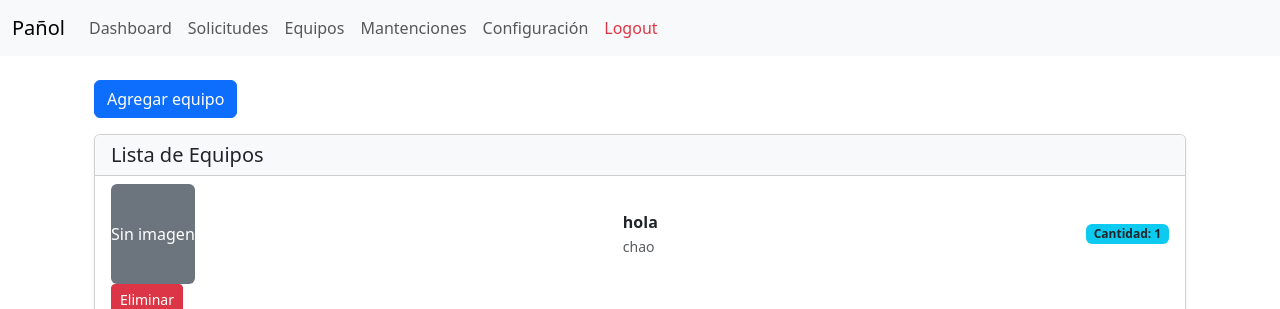
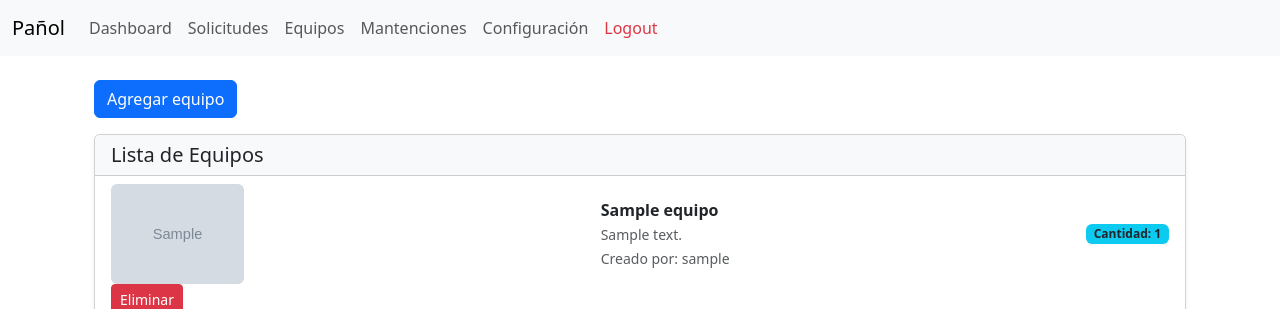
Before and after one commit to ivo448/backend_eva1, a Django app: page /equipos/ in a window 1280 px wide. Shown: the top 309 px of the page. Run offline with Django 5.2, Linux system fonts and the light colour scheme; a user stored in the database is signed in; data comes from the database, SQL or seed files in the repository; tables that the repository leaves empty hold one stand-in row (values such as "Sample post"); grey boxes marked "Sample" are stand-in pictures; some libraries are stand-ins or nearby versions.

Commit message:
foreignkeys

```diff
--- a/app/models.py
+++ b/app/models.py
@@ -6,13 +6,14 @@
     descripcion = models.CharField(max_length=250, null=True, blank=True)
     cantidad = models.IntegerField()
     imagen = models.ImageField(upload_to='equipos/', null=True, blank=True)
+    creado_por = models.ForeignKey(User, on_delete=models.SET_NULL, null=True, blank=True, related_name='equipos_creados')
 
     def __str__(self):
         return self.nombre
 
 class Solicitud(models.Model):
     nombre = models.CharField(max_length=100)
-    # usuario = models.ForeignKey(User, on_delete=models.CASCADE)
+    usuario = models.ForeignKey(User, on_delete=models.CASCADE, related_name='solicitudes', null=True, blank=True)
     fecha = models.DateField()
     descripcion = models.CharField(max_length=500)
 
@@ -21,10 +22,11 @@
 
 class Mantencion(models.Model):
     nombre = models.CharField(max_length=100)
+    equipo = models.ForeignKey(Equipo, on_delete=models.CASCADE, related_name='mantenciones', null=True, blank=True)
     fecha_inicio = models.DateField()
     fecha_fin = models.DateField()
     descripcion = models.CharField(max_length=500)
-    responsable = models.CharField(max_length=100)
+    responsable = models.ForeignKey(User, on_delete=models.SET_NULL, null=True, blank=True, related_name='mantenciones_responsable')
 
     def __str__(self):
         return self.nombre
--- a/app/views.py
+++ b/app/views.py
@@ -46,7 +46,11 @@
     if request.method == "POST":
         form = FormEquipo(request.POST, request.FILES)
         if form.is_valid():
-            form.save()
+            equipo = form.save(commit=False)
+            # asignar creador automáticamente si hay usuario autenticado
+            if request.user.is_authenticated:
+                equipo.creado_por = request.user
+            equipo.save()
             return redirect('equipos')
     data = {
         "form": form
--- a/templates/app/equipos.html
+++ b/templates/app/equipos.html
@@ -28,6 +28,9 @@
             <div>
               <strong>{{ equipo.nombre }}</strong><br>
               <small class="text-muted">{{ equipo.descripcion }}</small>
+              {% if equipo.creado_por %}
+                <div><small class="text-muted">Creado por: {{ equipo.creado_por.username }}</small></div>
+              {% endif %}
             </div>
             <span class="badge bg-info text-dark">
               Cantidad: {{ equipo.cantidad }}
--- a/templates/app/solicitudes.html
+++ b/templates/app/solicitudes.html
@@ -18,6 +18,9 @@
           <strong>{{ s.nombre }}</strong>
           <p class="mb-1">{{ s.descripcion }}</p>
           <small class="text-muted">Fecha: {{ s.fecha }}</small>
+          {% if s.usuario %}
+            <div><small class="text-muted">Solicitado por: {{ s.usuario.username }}</small></div>
+          {% endif %}
           <button type="button"
                   class="btn btn-sm btn-danger delete-solicitud"
                   data-form-url="{% url 'eliminarSolicitud' s.id %}">
```
Also changed, not shown: app/forms.py (+5 -3 lines), templates/app/mantenciones.html (+6 -1 lines), app/migrations/0011_equipo_creado_por_mantencion_equipo_and_more.py (added), db.sqlite3.
